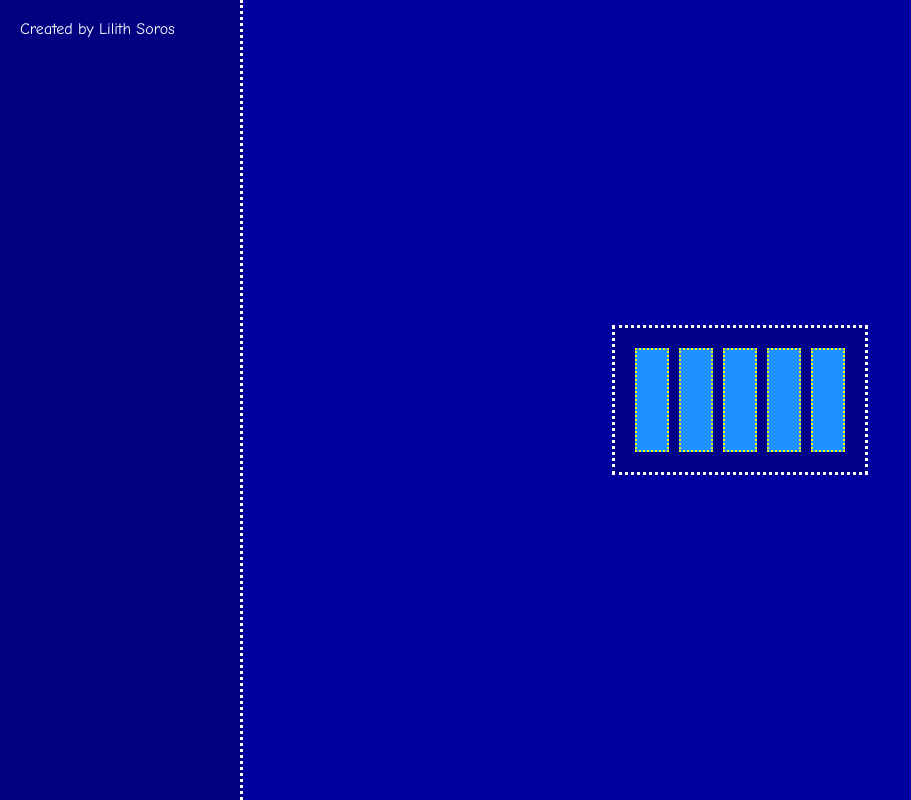
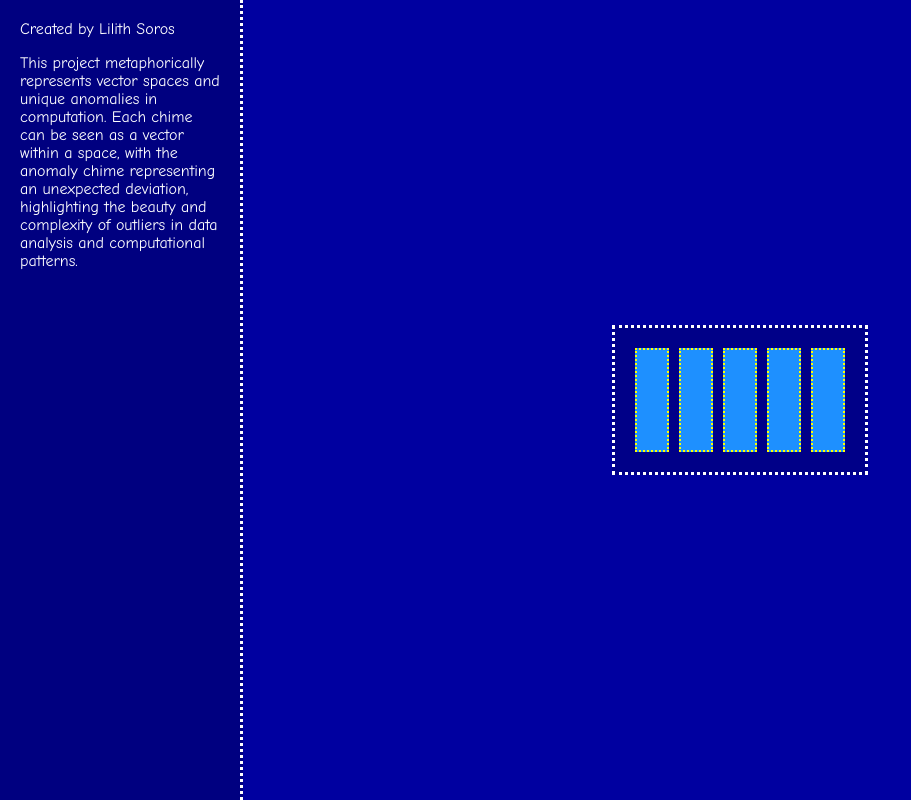
Before and after one commit to djthankyou/chimes, a plain HTML site: page index.html in a window 1280 px wide. Shown: the whole page, without its empty margins (0-911 px from the left). Drawn offline with Linux system fonts and the light colour scheme.

Commit message:
Update index.html

```diff
--- a/index.html
+++ b/index.html
@@ -2,16 +2,19 @@
 <html lang="en">
 <head>
     <meta charset="UTF-8">
-    <meta viewport="width=device-width, initial-scale=1.0">
+    <meta name="viewport" content="width=device-width, initial-scale=1.0">
     <title>Vector Wind Chimes</title>
     <link rel="stylesheet" href="styles.css">
 </head>
 <body>
-    <audio id="windSound" loop src="wind.mp3"></audio>
-    <aside>Created by Lilith Soros</aside>
+    <aside>
+        Created by Lilith Soros
+        <p>This project metaphorically represents vector spaces and unique anomalies in computation. Each chime can be seen as a vector within a space, with the anomaly chime representing an unexpected deviation, highlighting the beauty and complexity of outliers in data analysis and computational patterns.</p>
+    </aside>
     <main>
         <div id="chimeBox"></div>
     </main>
+    <audio id="windSound" src="wind.mp3" loop autoplay></audio>
     <script src="script.js"></script>
 </body>
 </html>
```
